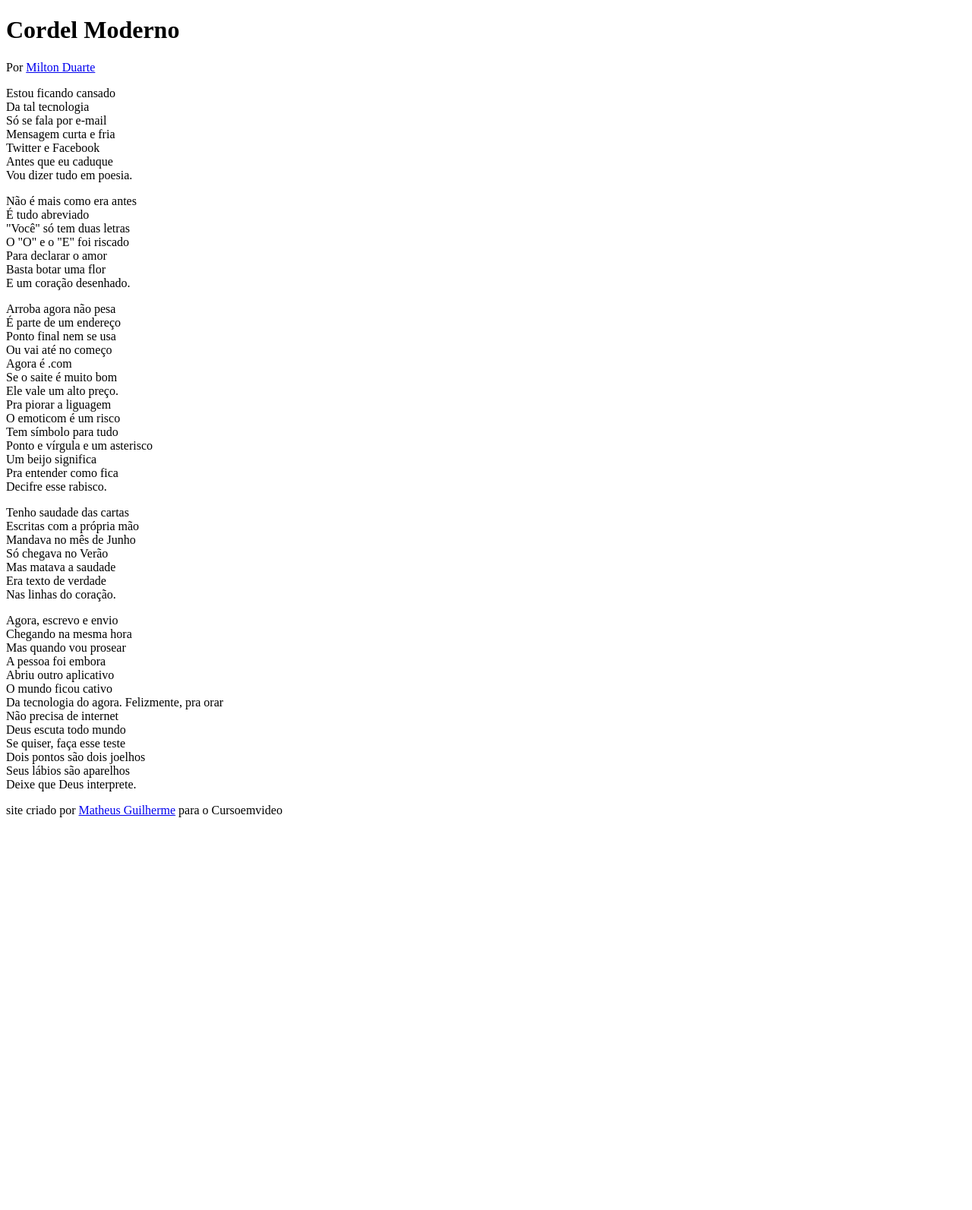
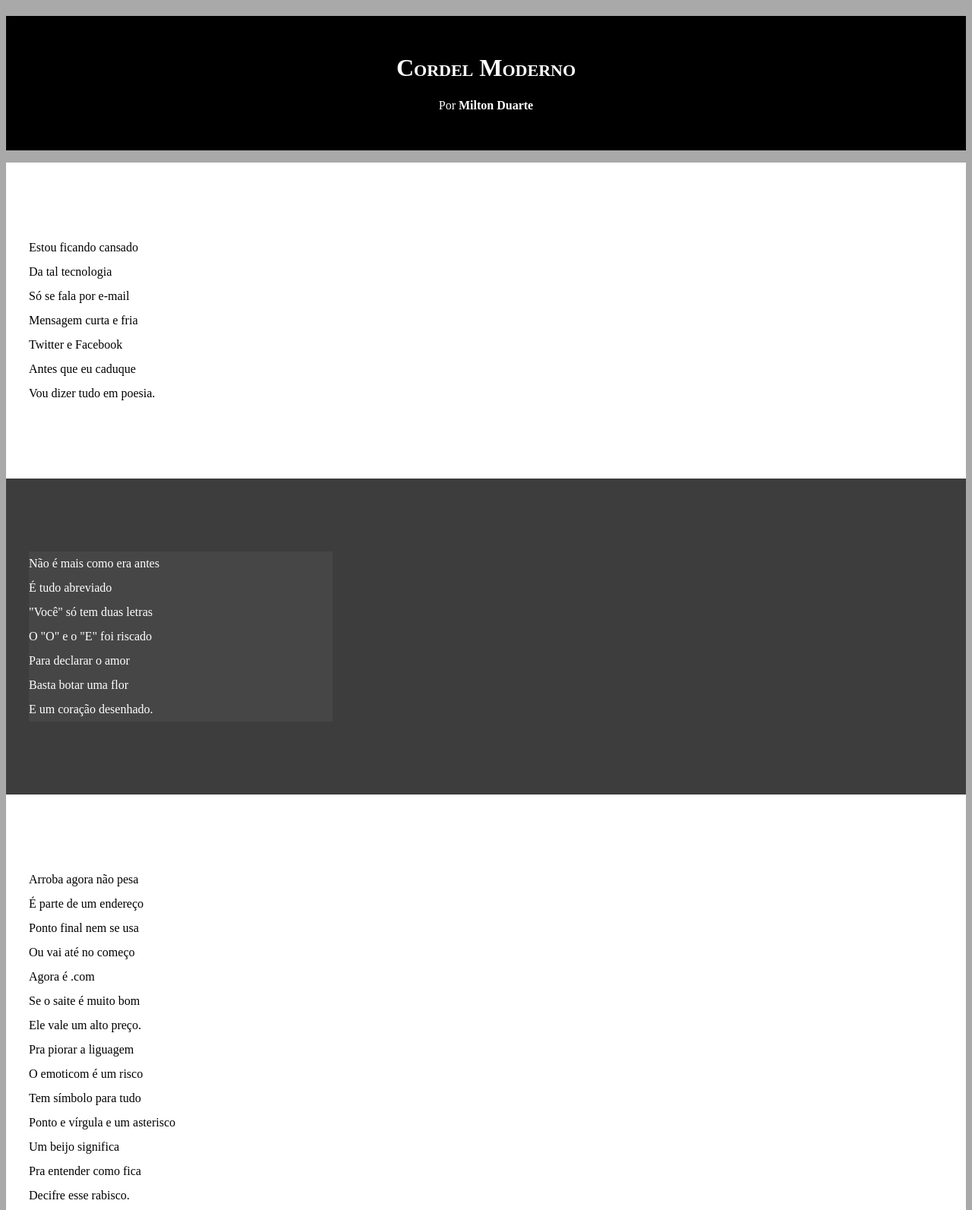
Before and after one commit to devdiresto/html-css, a plain HTML site: page desafios/cordelmoderno/index.html in a window 1280 px wide. Shown: the top 1593 px of the page at 76% size. Before the commit the page ends 1092 px from the top, so only its background shows below. Drawn offline with Linux system fonts and the light colour scheme.

Commit message:
Atualizei estilos dos textos e blocos

```diff
--- a/desafios/cordelmoderno/estilo/style.css
+++ b/desafios/cordelmoderno/estilo/style.css
@@ -1 +1,65 @@
 @charset "UTF-8"
+
+* {
+    margin: 0px;
+    padding: 0px;
+}
+
+html, body {
+    min-height: 100vh;
+    background-color: darkgrey;
+}
+
+header {
+    background-color: black;
+    color: white;
+    text-align: center;
+}
+
+header > h1 {
+    padding-top: 50px;
+    font-variant: small-caps;
+}
+
+header > p {
+    padding-bottom: 50px;
+}
+
+header a, footer a {
+     color: white;
+     text-decoration: none;
+     font-weight: bolder;
+
+}
+header a:hover, footer a:hover {
+    text-decoration: underline;
+}
+
+section {
+    padding-top: 10vh;
+    padding-bottom: 10vh;
+    line-height: 2em;
+    padding-left: 30px;
+}
+
+section.normal {
+    background-color: white;
+    color: black;
+}
+
+section.imagem {
+    background-color: rgb(61, 61, 61);
+    color: white;
+}
+
+section.imagem > p {
+    background-color: rgba(83, 83, 83, 0.411);
+    width: 400px;
+}
+
+footer {
+    background-color: black;
+    color: white;
+    text-align: center;
+    padding: 10px;
+}
--- a/desafios/cordelmoderno/index.html
+++ b/desafios/cordelmoderno/index.html
@@ -16,7 +16,7 @@
          </p>
     </header>
 
-    <section>
+    <section class="normal">
         <p>
             Estou ficando cansado <br>
             Da tal tecnologia <br>
@@ -29,7 +29,7 @@
     </section>
 
 
-    <section>
+    <section class="imagem">
         <p>
             Não é mais como era antes <br>
             É tudo abreviado <br>
@@ -42,7 +42,7 @@
     </section>
 
 
-    <section>
+    <section class="normal">
         <p>
             Arroba agora não pesa <br>
             É parte de um endereço <br>
@@ -63,7 +63,7 @@
 
 
 
-    <section>
+    <section class="imagem">
         <p>
             Tenho saudade das cartas <br>
             Escritas com a própria mão <br>
@@ -76,7 +76,7 @@
     </section>
 
 
-    <section>
+    <section class="normal">
 
         <p>
             Agora, escrevo e envio <br>
```
